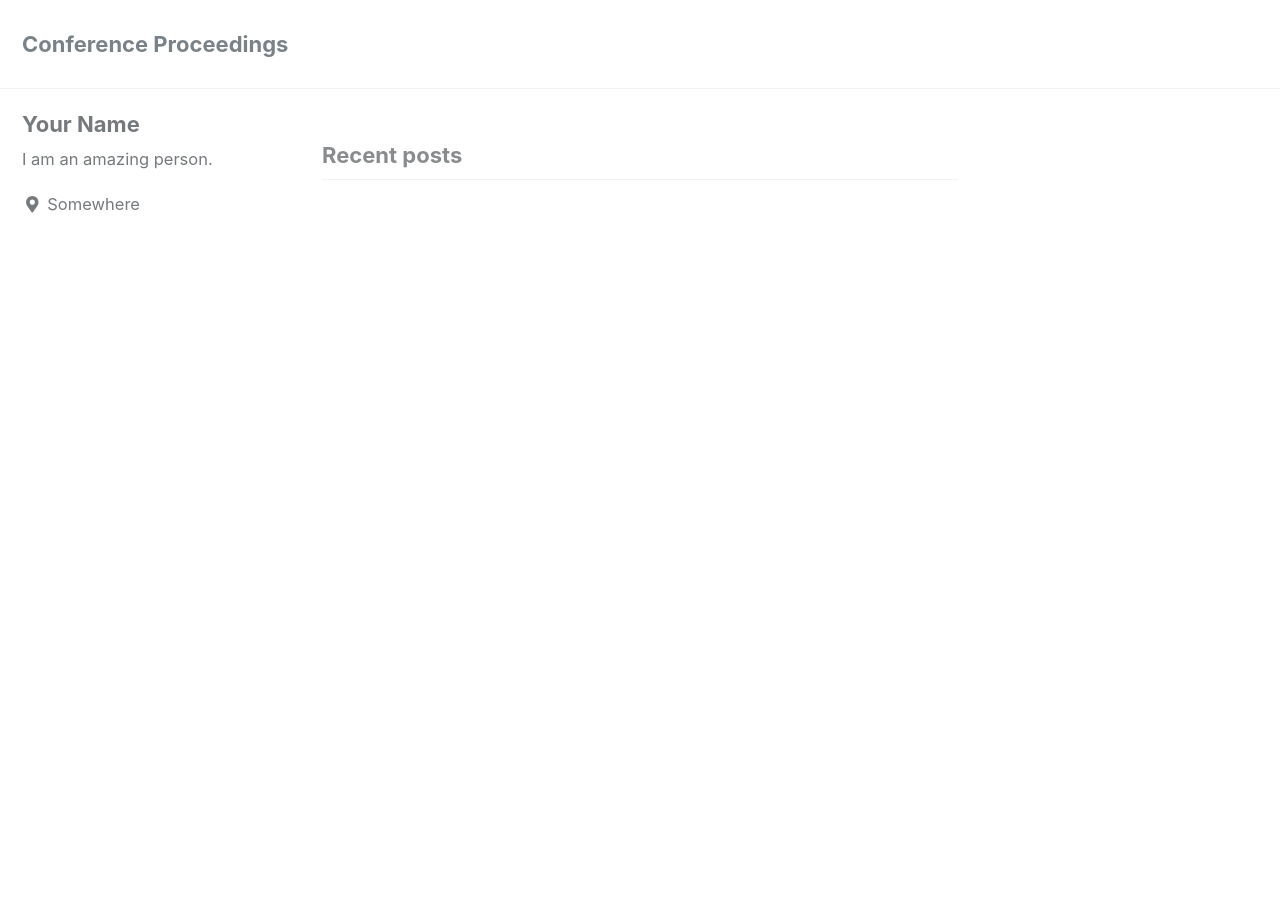
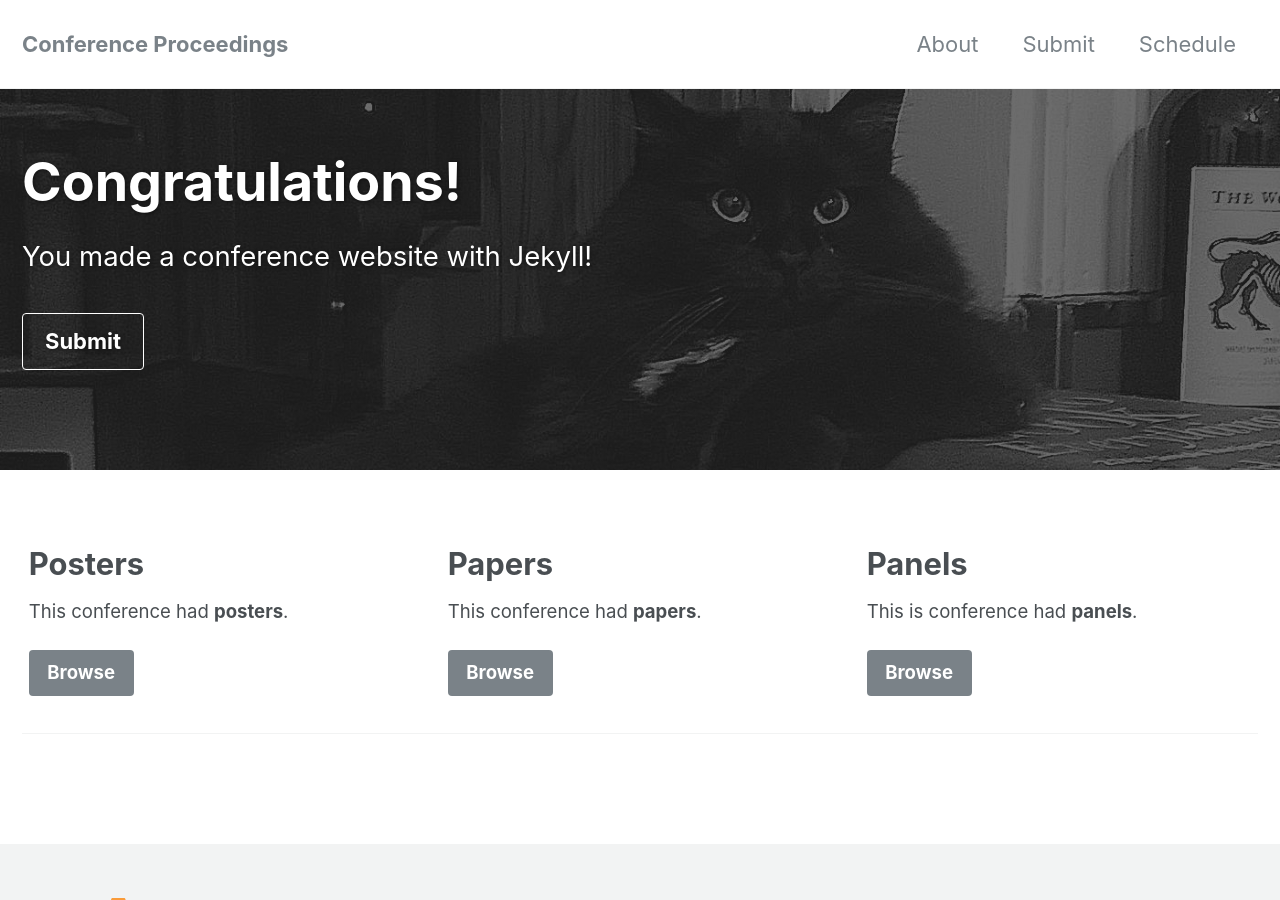
Before and after one commit to chrisdaaz/samvera-staticweb, a Jekyll site: the page built from example/index.html, in a window 1280 px wide and 900 px high. Built offline with Jekyll 4.4.1, drawn with Linux system fonts in a browser that asks for light colours; nearby versions of some CDN libraries; the list of posts is cut into pages by our own code.

Commit message:
set up conference site

```diff
--- a/example/_config.yml
+++ b/example/_config.yml
@@ -10,7 +10,7 @@
 # Review documentation to determine if you should use `theme` or `remote_theme`
 # https://mmistakes.github.io/minimal-mistakes/docs/quick-start-guide/#installing-the-theme
 
-theme                  : "minimal-mistakes-jekyll"
+theme                    : "minimal-mistakes-jekyll"
 # remote_theme           : "mmistakes/minimal-mistakes"
 minimal_mistakes_skin    : "default" # "air", "aqua", "contrast", "dark", "dirt", "neon", "mint", "plum", "sunrise"
 
@@ -101,18 +101,18 @@
 
 # Site Author
 author:
-  name             : "Your Name"
-  avatar           : # path of avatar image, e.g. "/assets/images/bio-photo.jpg"
-  bio              : "I am an amazing person."
+  name             : "Black Cat"
+  avatar           : "/assets/images/black_cat.svg"
+  bio              : "I am cat."
   location         : "Somewhere"
-  email            :
+  email            : "cat@cat.cat"
   links:
     - label: "Email"
       icon: "fas fa-fw fa-envelope-square"
-      # url: mailto:your.name@email.com
+      url: mailto:cat@cat.cat
     - label: "Website"
       icon: "fas fa-fw fa-link"
-      # url: "https://your-website.com"
+      url: "https://your-website.com"
     - label: "Twitter"
       icon: "fab fa-fw fa-twitter-square"
       # url: "https://twitter.com/"
--- a/example/index.html
+++ b/example/index.html
@@ -1,4 +1,31 @@
 ---
-layout: home
-author_profile: true
+title: "Congratulations!"
+layout: splash
+author_profile: false
+header:
+  overlay_color: "#fff"
+  overlay_filter: "0.5"
+  overlay_image: "/assets/images/black_cat.jpg"
+  actions:
+    - label: "Submit"
+      url: /submit/
+  caption: # photo credit
+excerpt: "You made a conference website with Jekyll!"
+feature_row:
+  - title: "Posters"
+    excerpt: "This conference had **posters**."
+    url: "#test-link"
+    btn_label: "Browse"
+    btn_class: "btn--primary"
+  - title: "Papers"
+    excerpt: "This conference had **papers**."
+    url: "#test-link"
+    btn_label: "Browse"
+    btn_class: "btn--primary"
+  - title: "Panels"
+    excerpt: "This is conference had **panels**."
+    url: "#test-link"
+    btn_label: "Browse"
+    btn_class: "btn--primary"
 ---
+{% include feature_row %}
```
Also changed, not shown: example/_data/navigation.yml (+6 -8 lines), example/_pages/about.md (added, +10 -0 lines), example/_pages/schedule.md (added, +6 -0 lines), example/_pages/submit.md (added, +6 -0 lines), example/assets/images/black_cat.jpg (added), example/assets/images/black_cat.svg (added).
